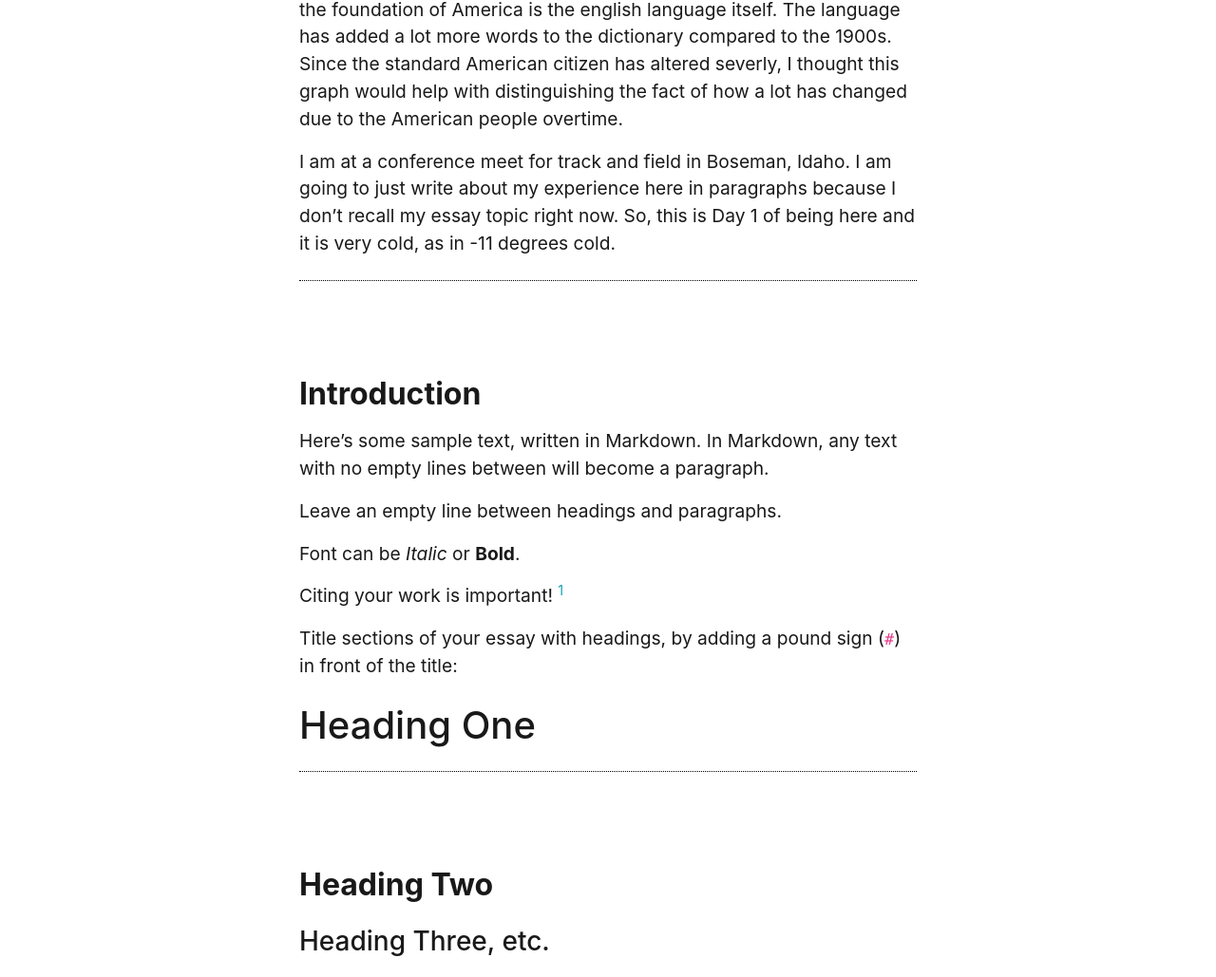
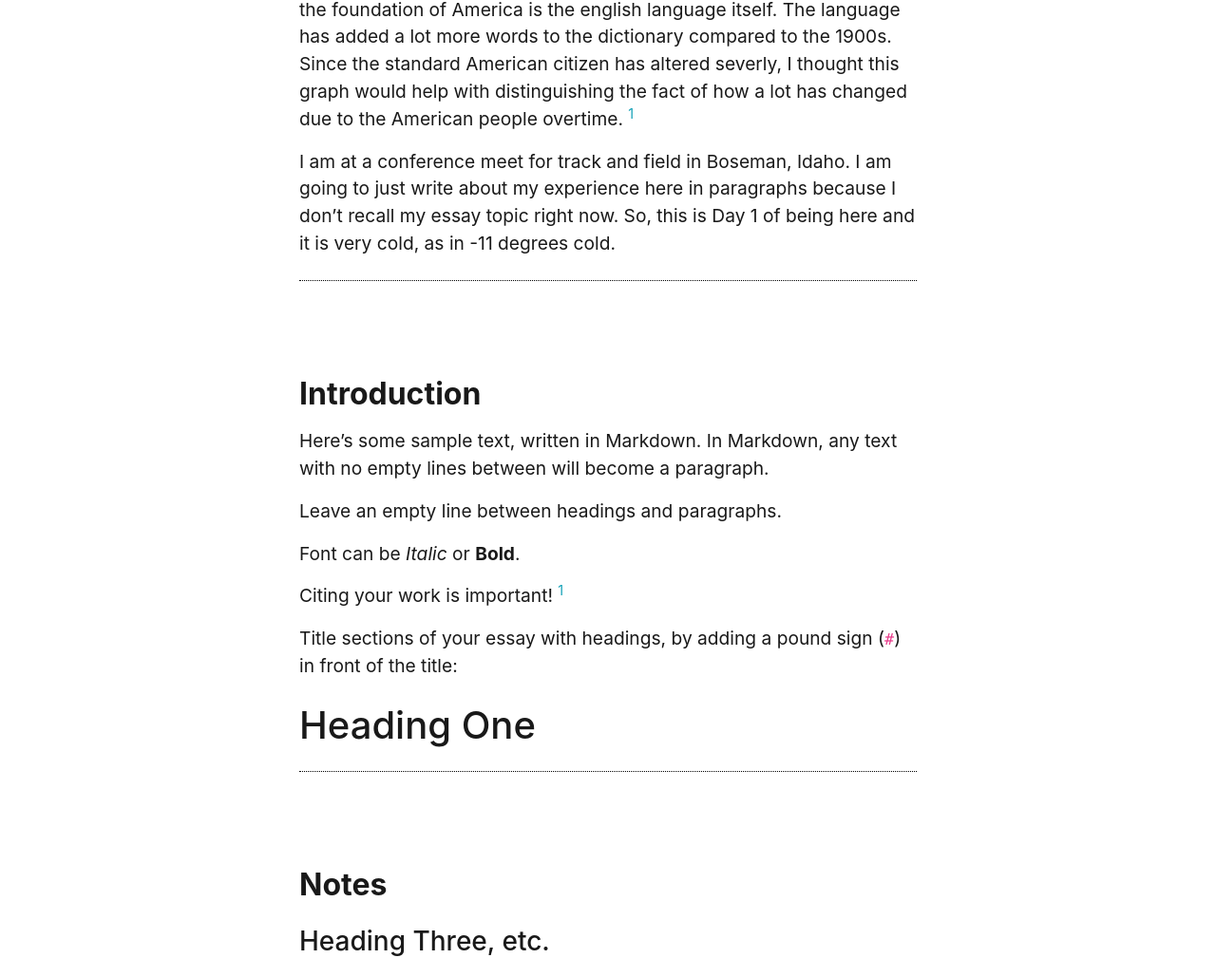
Before and after one commit to taylerlyday/digital-history_project, a Jekyll site: the page built from pages/essay-01.md, in a window 1280 px wide and 1400 px high, scrolled down 932 px. Shown: the part 149-1178 px from the top of the window at 95% size. Built offline with Jekyll 4.4.1, drawn with Linux system fonts in a browser that asks for light colours; nearby versions of some CDN libraries; library files that are not in the unit come from our copies.

Commit message:
Update essay-01.md

```diff
--- a/pages/essay-01.md
+++ b/pages/essay-01.md
@@ -10,7 +10,7 @@ permalink: /essay-01.html
 
 {% include feature/line-chart.html data="sotu-20th-century" topic="foundations of America" %}
 
-I chose to feature this graph because I feel like one of the concepts for the foundation of America is the english language itself. The language has added a lot more words to the dictionary compared to the 1900s. Since the standard American citizen has altered severly, I thought this graph would help with distinguishing the fact of how a lot has changed due to the American people overtime.
+I chose to feature this graph because I feel like one of the concepts for the foundation of America is the english language itself. The language has added a lot more words to the dictionary compared to the 1900s. Since the standard American citizen has altered severly, I thought this graph would help with distinguishing the fact of how a lot has changed due to the American people overtime. [^1]
 
 I am at a conference meet for track and field in Boseman, Idaho. I am going to just write about my experience here in paragraphs because I don't recall my essay topic right now. So, this is Day 1 of being here and it is very cold, as in -11 degrees cold.
 
@@ -31,7 +31,9 @@ Title sections of your essay with headings, by adding a pound sign (`#`) in fron
 
 
 
-## Heading Two
+## Notes
+
+[^1]: John D’Agata, ed., *The Making of the American Essay* (Minneapolis: Graywolf Press, 2016), 19–20.
 
 ### Heading Three, etc.
 
```
